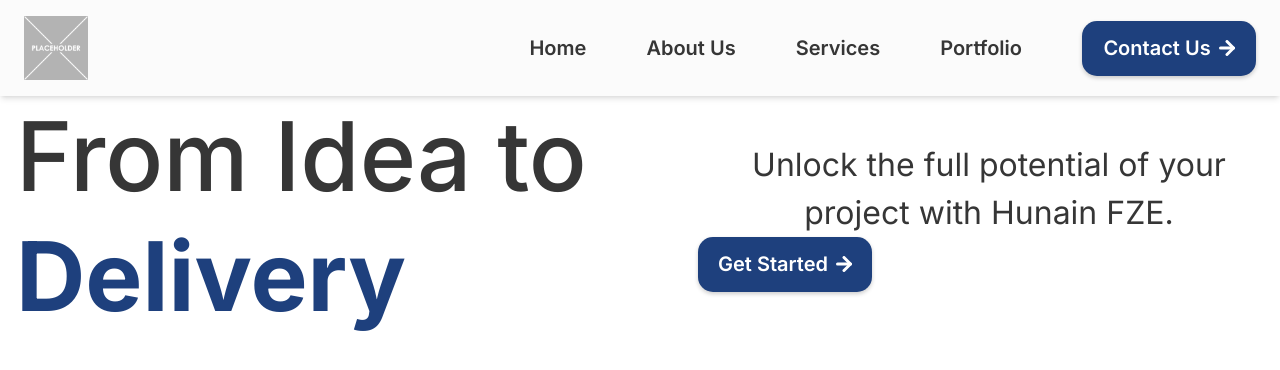
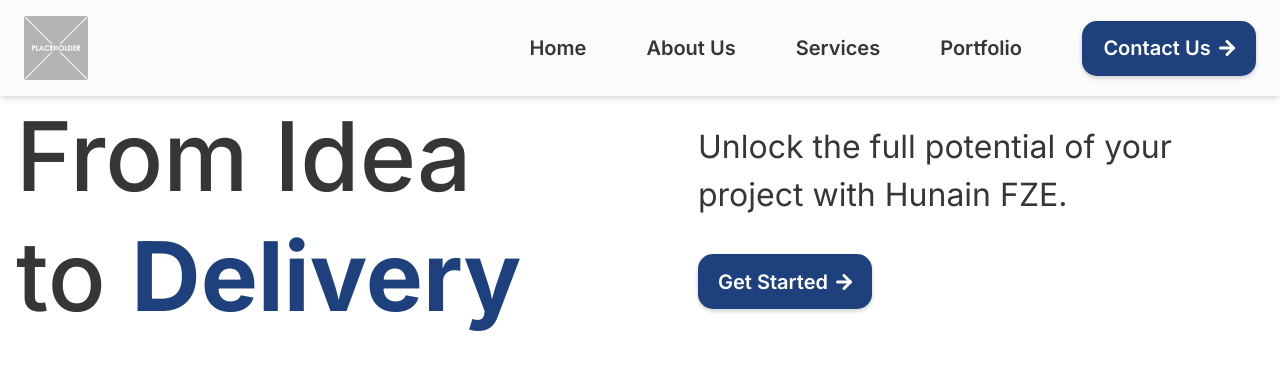
Before and after one commit to Momen-Assaf/HunainFZE, a React (Create React App) app: page / in a window 1280 px wide. Shown: the top 370 px of the page. Built offline with nearby package versions, Linux system fonts and the light colour scheme.

Commit message:
hero section allignment

```diff
--- a/src/pages/Landing/components/HeroSection.tsx
+++ b/src/pages/Landing/components/HeroSection.tsx
@@ -1,8 +1,8 @@
 import theme from "../../../theme";
 import CustomButton from "../../../components/CustomButton";
+
 const HeroSection = () => {
   return (
-    // className="  flex items-center"
     <section className="container mx-auto flex items-center justify-center space-x-[100px]">
       {/* Left Section */}
       <div className="flex-1 text-left pl-4">
@@ -14,7 +14,9 @@ const HeroSection = () => {
           }}
           className="leading-tight font-medium"
         >
-          From Idea to{" "}
+          <div>From Idea</div>
+          <div>
+            to{" "}
             <span
               style={{
                 color: theme.colors.primary,
@@ -23,12 +25,14 @@ const HeroSection = () => {
             >
               Delivery
             </span>
+          </div>
         </h1>
       </div>
 
       {/* Right Section */}
       <div className="flex-1 flex flex-col">
         <p
+          className="text-start pb-[35px]"
           style={{
             fontFamily: theme.fonts.primary,
             color: theme.colors.textDark,
```
Lines whose indentation alone changed are shown as unchanged.
